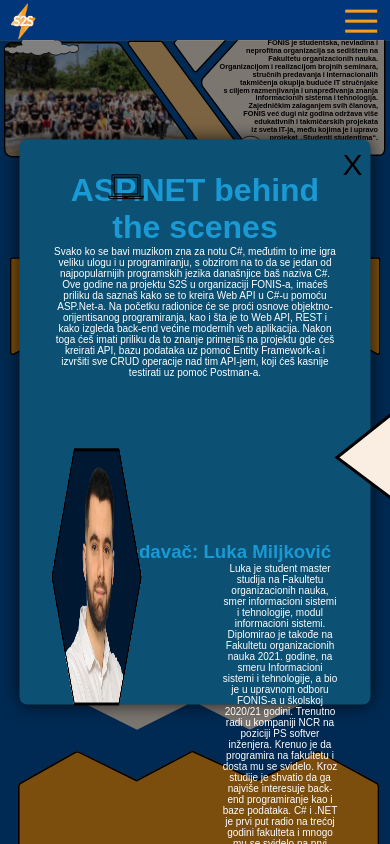
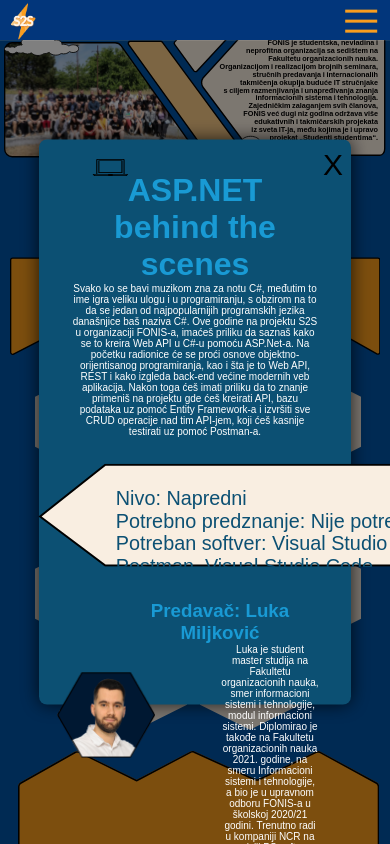
Before and after one commit to djordjemoj/s2s, a React (Create React App) app: page /#/ in a window 390 px wide. Both pictures are taken after a click on the element 85 px from the left and 421 px from the top of the page. Built offline with nearby package versions, Linux system fonts and the light colour scheme.

Commit message:
ovo ce morati od nule

```diff
--- a/src/Components/Radionice/Modal.css
+++ b/src/Components/Radionice/Modal.css
@@ -14,23 +14,11 @@
 }
 a {text-decoration: none;}
 
-
-.overlay {
-  background-color: rgba(0, 0, 0, 0.5);
-  position: absolute;
-  /* width: 90%;
-  height: 70%; */
-  width: 100%;
-  height: 200vh;
-  z-index: 111;
-  cursor: pointer;
-}
-
 .overlay .modalContainer .modalRight img{
   margin-top: 5px;
 
    width: 90px;
-   height: 100%;
+   /* height: 100%; */
    /* width: 100%; */
 }
 
@@ -45,21 +33,27 @@
 }
 
 .prviTekst{
-  font-size: 10px;
+  font-size: 15px;
   color: white;
 }
 
 .DrugiTekst{
-  font-size: 10px;
+  font-size: 13px;
   color: white;
   margin-left: 80px;
 }
 
+.overlay .modalContainer .modalRight .content .info{
+  margin-left: -90px;
+  transform: scaleX(66%) scaleY(66%);
+}
+
+
 
 .modalContainer {
-  max-width: 400px;
+  /* max-width: 450px; */
   width: 90%;
-  max-height: 565px;
+  max-height: 90vh;
   position: fixed;
   top: 50%;
   left: 50%;
@@ -98,36 +92,136 @@
 
 .probaDiv{
   display: flex;
+  width: 100%;
 }
 
 .slike-proba{
   display: flex;
   flex-direction: column;
-  margin-top: -120px;
-  margin-bottom: 220px;
-
+  margin-top: -10px;
+  padding-top: 40px;
+  /* margin-bottom: -220px; */
+  transform: scale(1.4);
+  /* width: 50%; */
 }
-.overlay .modalContainer .modalRight .content .info{
-  margin-left: 283px;
-  transform: scaleX(100%) scaleY(100%);
+.overlay {
+  background-color: rgba(0, 0, 0, 0.5);
+  position: fixed;
+  top: 1px;
+  width: 100%;
+  height: 100%;
+  z-index: 101;
 }
-
 .lapsitopsi{
   left: 20px;
 
-  transform: scale(0.4) translate(-22%, -28%);
+  transform: scale(0.5) translate(-55%, -50%);
 }
-.lapsitopsi img{
-  width: 5vw;
+.overlay .modalContainer .modalRight .content .info{
+  margin-left: 83px;
+  transform: scaleX(40%) scaleY(40%);
+}
+
+@media screen and (max-width: 400px){
+
+  .modalContainer {
+    max-height: 100vh;
+    height: 100vh;
+  }
+
+  .overlay .modalContainer .modalRight img{
+    margin-top: 15px;
+
+     width: 70px;
+     /* height: 100%; */
+     /* width: 100%; */
+  }
+
+  .overlay .modalContainer .modalRight h1{
+    color: #199AD4;
+  }
+
+  .overlay .modalContainer .modalRight h3{
+    color: #199AD4;
+    margin-left: 50px;
+    margin-top: 3px;
+  }
+
+  .prviTekst{
+    font-size: 10px;
+    color: white;
+  }
+
+  .DrugiTekst{
+    font-size: 10px;
+    color: white;
+    margin-left: 80px;
+  }
+
+  .overlay .modalContainer .modalRight .content .info{
+    margin-left: -90px;
+    transform: scaleX(66%) scaleY(66%);
+  }
+
+  .modalContainer {
+    /* max-width: 450px; */
+    width: 80%;
+    max-height: 565px;
+    position: fixed;
+    top: 50%;
+    left: 50%;
+    transform: translate(-50%, -50%);
+    /* display: flex; */
+    background-color: #0C5073;
+    box-shadow: 0px 0px 18px 0px rgba(0, 0, 0, 0.75);
+    border-radius: 8px;
+  }
+
+
+  .modalRight {
+    width: 100%;
+
+  }
+
+  .closeBtn {
+    position: fixed;
+    top: 8px;
+    right: 8px;
+    font-size: 30px;
+  }
+
+  .content {
+    /* display: flex;
+    flex-direction: column; */
+    /* justify-content: center; */
+    text-align: center;
+    margin-top: 1rem;
+    padding: 1rem 2rem;
+  }
+
+  .bold {
+    font-weight: 600;
+  }
+
+  .probaDiv{
+    display: flex;
+  }
+
+  .slike-proba{
+    display: flex;
+    /* flex-direction: column;  */
+    margin-top: -120px;
+    margin-bottom: 220px;
+
+  }
 
 }
-
 
 @media screen and (min-width: 700px){
   .modalContainer {
     max-width: 600px;
     width: 100%;
-    max-height: 565px;
+    max-height: 805px;
     position: fixed;
     top: 50%;
     left: 50%;
@@ -142,10 +236,24 @@
     flex-direction: column;
     margin-top: -120px;
     margin-bottom: 220px;
+    padding-top: 0px;
+  }
+  }
+  .lapsitopsi{
+    left: 60px;
+
+    transform: scale(0.5) translate(-55%, -50%);
+  }
+  .slike-proba{
+    display: flex;
+    flex-direction: column;
+    margin-top: 0px;
+    margin-bottom: 220px;
 
   }
 
-}
+
+
 /* desktop */
 @media screen and (min-width: 900px){
 
@@ -236,6 +344,11 @@
     margin-bottom: 220px;
 
   }
+  .lapsitopsi{
+    left: 20px;
+
+    transform: scale(0.5) translate(-50%, -60%);
+  }
 }
 @media screen and (min-width: 1500px){
   .modalContainer {
@@ -261,9 +374,9 @@
   .slike-proba{
     display: flex;
     flex-direction: column;
-    margin-top: -90px;
-    margin-left: 40px;
-    transform: scale(1.5);
+    margin-top: -20px;
+    /* margin-left: 350px; */
+    /* transform: scale(1.5) ;     */
 
   }
   .slike-proba img {
--- a/src/Components/Radionice/Modal.jsx
+++ b/src/Components/Radionice/Modal.jsx
@@ -52,9 +52,9 @@
                   <foreignObject
                     x="20%"
                     y="23%"
-                    width="450"
+                    width="500"
                     height="1000"
-                    fontSize="22px"
+                    fontSize="30px"
                   >
                     <p
                       style={{
--- a/src/Components/Radionice/Radionice.jsx
+++ b/src/Components/Radionice/Radionice.jsx
@@ -35,7 +35,7 @@
     {
       naslov: "ASP.NET behind the scenes",
       prviTekst: "Svako ko se bavi muzikom zna za notu C#, međutim to ime igra veliku ulogu i u programiranju, s obzirom na to da se jedan od najpopularnijih programskih jezika današnjice baš naziva C#. Ove godine na projektu S2S u organizaciji FONIS-a, imaćeš priliku da saznaš kako se to kreira Web API u C#-u pomoću ASP.Net-a. Na početku radionice će se proći osnove objektno-orijentisanog programiranja,  kao i šta je to Web API, REST i kako izgleda back-end većine modernih veb aplikacija. Nakon toga ćeš imati priliku da to znanje primeniš na projektu gde ćeš kreirati API, bazu podataka uz pomoć Entity Framework-a i izvršiti sve CRUD operacije nad tim API-jem, koji ćeš kasnije testirati uz pomoć Postman-a.",
-      nivo: "Nivo: Srednji",
+      nivo: "Nivo: Napredni",
       predznanje: "Potrebno predznanje: Nije potrebno",
       potrebanSoft: "Potreban softver: Visual Studio 2022, Postman, Visual Studio Code",
       predavac: "Predavač: Luka Miljković",
@@ -66,7 +66,7 @@
       nivo: "Nivo: Osnovni",
       predznanje: "Potrebno predznanje: Nije potrebno",
       potrebanSoft: "Potreban softver: Visual studio",
-      predavac: "Predavač: Stefan Jovanović",
+      predavac: "Predavač: Boris Vajagić, Teodora Gavrilović",
       drugiTekst:
       "Boris je student četvrte godine Fakulteta organizacionih nauka. U prethodnoj školskoj godini obavljao je ulogu predsednika Udruženja studenata informatike FONIS, demonstratora na Katedri za elektronsko poslovanje i lidera tima za informacione tehnologije u Centru za profesionalnu sertifikaciju menaždera FON-a. Ove godine nalazi se u ulozi člana Upravnog odbora za upravljanje projektima gde se stara o uspehu svih projekata koje FONIS organizuje. Trenutno je i praktikant u kompaniji Seven Bridges na poziciji Product Management Intern. Smatra da se mnogi aspekti našeg života mogu posmatrati kao projekti kojima se može pristupiti agilno. Teodora je student master studija na FON-u, gde je završila i osnovne studije. Dugogodišnji je član FONIS-a, a u tom periodu angažovala se na velikom broju projekata i aktivnosti. Posebno se izdvaja pozicija kordinatora FON Hakatona i vođenje resora za Upravljanje znanjem pri Upravnom odboru. Kroz organizaciju je razvijala svoje veštine upravljanja i liderstvo, te zavolela upravo ovaj aspekt IT industrije, pa se odlučila za karijeru u ovom pravcu. Trenutno je stipendista kompanije Levi9, gde će raditi na poziciji Delivery manager-a. Veruje da bilo da želite da budete programer ili menadžer, mekih veština i razumevanja procesa čiji ste deo, nikad ne može se vam bude višak.",     slikaPredavaca1: Boris,
       slikaPredavaca1: Boris,
```
